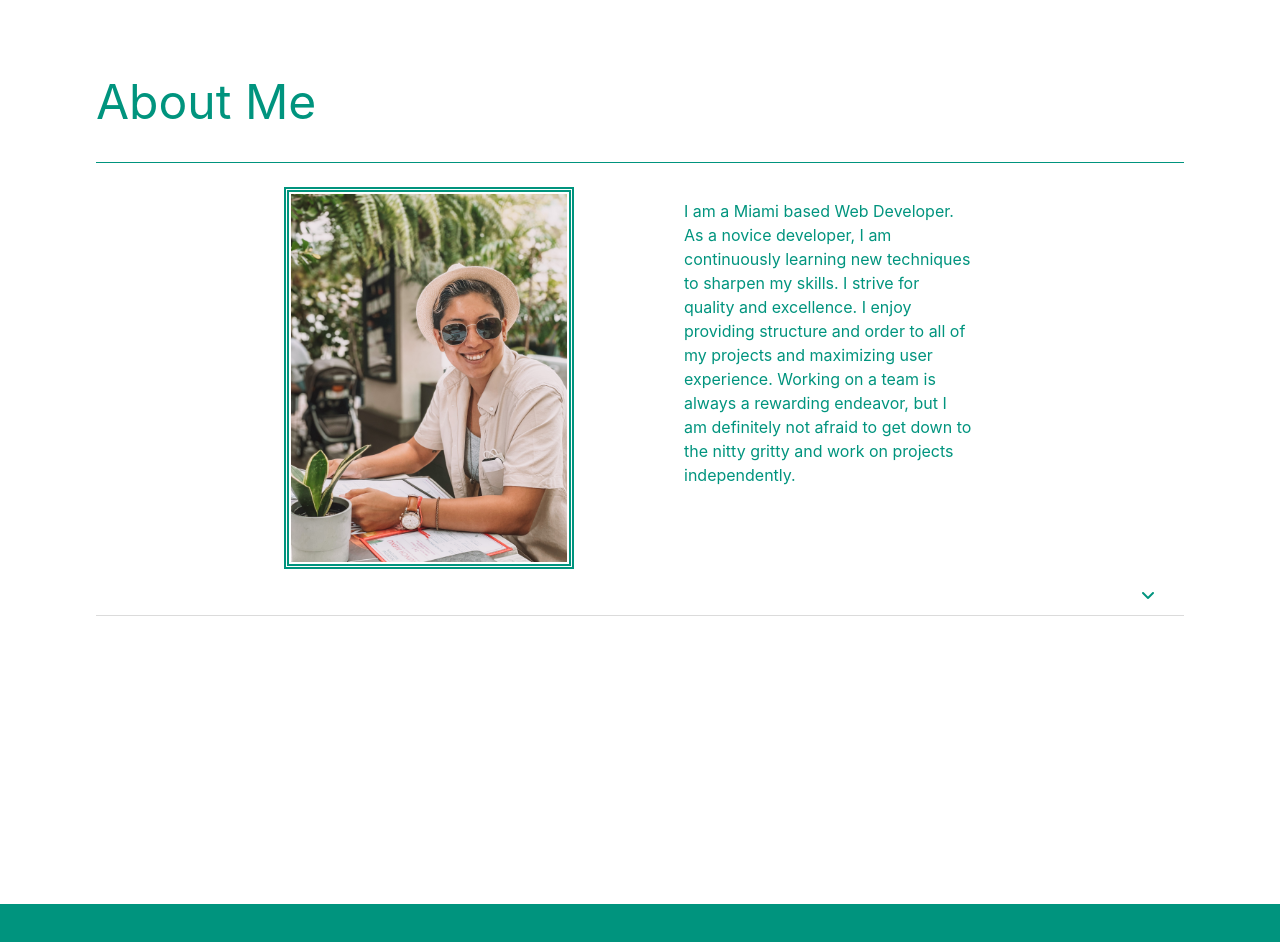
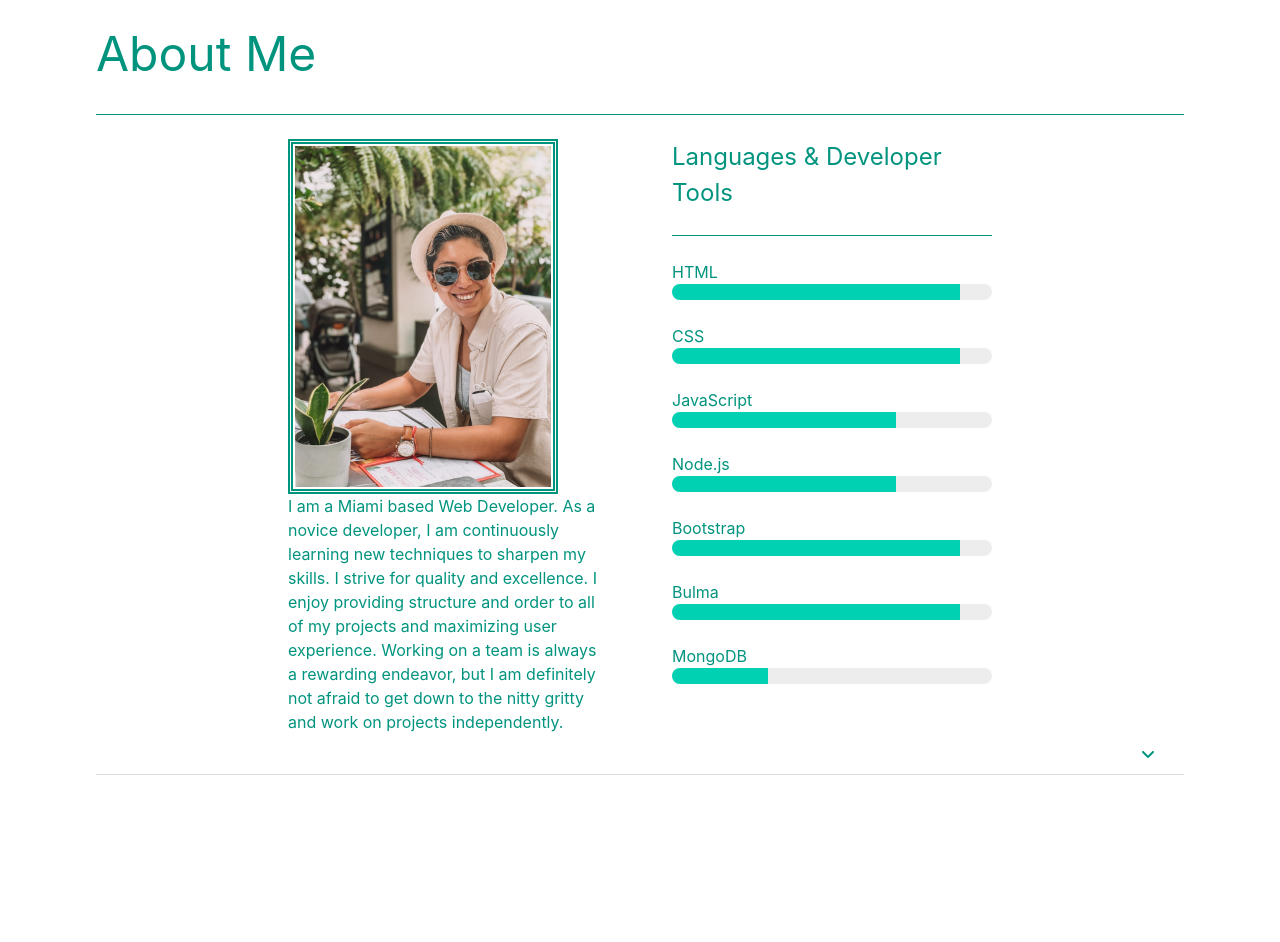
Before and after one commit to JuneXll/My-Portfolio, a website: page index.html in a window 1280 px wide. Shown: the part 1040-1982 px from the top of the page. Drawn offline with nearby package versions, Linux system fonts and the light colour scheme.

Commit message:
Updated with progress bars still have to make picture responive

```diff
--- a/css/styles.css
+++ b/css/styles.css
@@ -2,6 +2,8 @@
 .about-img img {
     border: double 5px #00947e;
     padding: 2px;
+    display: flex;
+    justify-content: center;
   }
 
 .about-me-container {
@@ -17,7 +19,3 @@
 .contact-section {
   background-color: #056676;
 }
-
-/* .tabs ul a{
-  border-bottom-color: #00947e !important;
-} */
--- a/index.html
+++ b/index.html
@@ -33,19 +33,35 @@
 
         <!-- About me section -->
         <section class="section is-large">
-            <div id="about-me" class="pt-6">
+            <div id="about-me" class="">
                 <div id="about-me-header">
                     <h1 class="is-size-1 has-text-primary-dark">About Me</h1>
                     <hr class="dark-hr">
                 </div>
 
-                <div class="about-me-container columns is-desktop is-multiline is-variable is-5 ">
-                    <div class="about-img column is-three-quarters-mobile is-two-thirds-tablet is-half-desktop is-one-third-widescreen is-4">
-                        <img src="images/profile-pic.JPG" class="has-ratio" alt="profile-img" width="290px" height="370px">
+                <div class="about-me-container columns is-desktop is-multiline is-variable is-8 ">
+                    <div class="about-img column is-three-quarters-mobile is-two-thirds-tablet is-half-desktop is-one-third-widescreen is-justify-content-center">
+                        <img src="images/profile-pic.JPG" class="has-ratio profile-img" alt="profile-img" width="270px" height="350px">
+                        <p class="has-text-primary-dark">     I am a Miami based Web Developer. As a novice developer, I am continuously learning new techniques to sharpen my skills. I strive for quality and excellence. I enjoy providing structure and order to all of my projects and maximizing user experience. Working on a team is always a rewarding endeavor, but I am definitely not afraid to get down to the nitty gritty and work on projects independently. </p>
                     </div>
 
-                    <div class="about-me column is-three-quarters-mobile is-two-thirds-tablet is-half-desktop is-one-third-widescreen is-4 has-text-primary-dark">
-                        <p class="py-3 px-5">     I am a Miami based Web Developer. As a novice developer, I am continuously learning new techniques to sharpen my skills. I strive for quality and excellence. I enjoy providing structure and order to all of my projects and maximizing user experience. Working on a team is always a rewarding endeavor, but I am definitely not afraid to get down to the nitty gritty and work on projects independently. </p>
+                    <div class="about-me column is-three-quarters-mobile is-two-thirds-tablet is-half-desktop is-one-third-widescreen">
+                        <h4 class="is-size-4 has-text-primary-dark">Languages & Developer Tools</h4>
+                        <hr class="dark-hr">
+                        <p class="has-text-primary-dark">HTML </p>
+                        <progress class="progress is-primary" value="90" max="100">90%</progress>
+                        <p class="has-text-primary-dark">CSS </p>
+                        <progress class="progress is-primary" value="90" max="100">90%</progress>
+                        <p class="has-text-primary-dark">JavaScript </p>
+                        <progress class="progress is-primary" value="70" max="100">70%</progress>
+                        <p class="has-text-primary-dark">Node.js </p>
+                        <progress class="progress is-primary" value="70" max="100">70%</progress>
+                        <p class="has-text-primary-dark">Bootstrap </p>
+                        <progress class="progress is-primary" value="90" max="100">95%</progress>
+                        <p class="has-text-primary-dark">Bulma </p>
+                        <progress class="progress is-primary" value="90" max="100">90%</progress>
+                        <p class="has-text-primary-dark">MongoDB </p>
+                        <progress class="progress is-primary" value="30" max="100">30%</progress>
                     </div>
 
                 </div>
```
